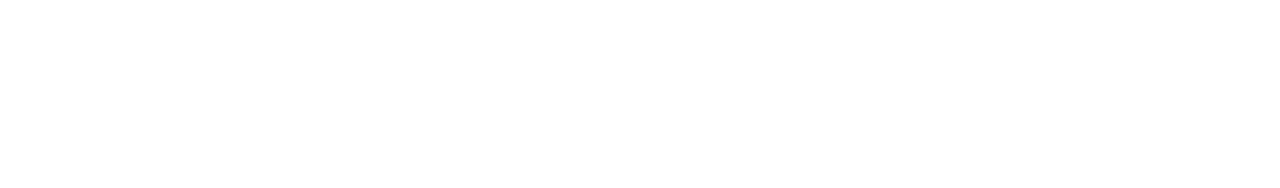
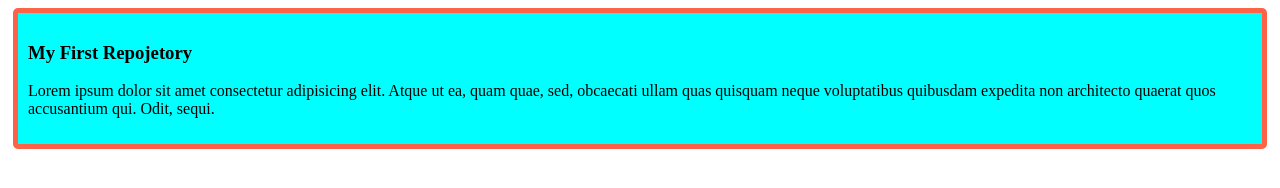
Before and after one commit to Shuvo-Kumar/my-simple-restart-github-repo, a plain HTML site: page index.html in a window 1280 px wide. Drawn offline with Linux system fonts and the light colour scheme.

Commit message:
added the first para

```diff
--- a/index.html
+++ b/index.html
@@ -4,8 +4,13 @@
     <meta charset="UTF-8">
     <meta name="viewport" content="width=device-width, initial-scale=1.0">
     <title>My First Website </title>
+    <link rel="stylesheet" href="styles/blog.css">
+    <link rel="shortcut icon" href="images/icon.png" type="image/x-icon">
 </head>
 <body>
-
+    <div class="blogs">
+        <h3>My First Repojetory</h3>
+        <p>Lorem ipsum dolor sit amet consectetur adipisicing elit. Atque ut ea, quam quae, sed, obcaecati ullam quas quisquam neque voluptatibus quibusdam expedita non architecto quaerat quos accusantium qui. Odit, sequi.</p>
+    </div>
 </body>
 </html>
--- /dev/null
+++ b/styles/blog.css
@@ -0,0 +1,7 @@
+.blogs{
+    background-color: aqua;
+    padding: 10px;
+    margin: 5px;
+    border: 5px solid tomato;
+    border-radius: 5px;
+}
```
Also changed, not shown: images/icon.png (added), images/pic.png (added).
